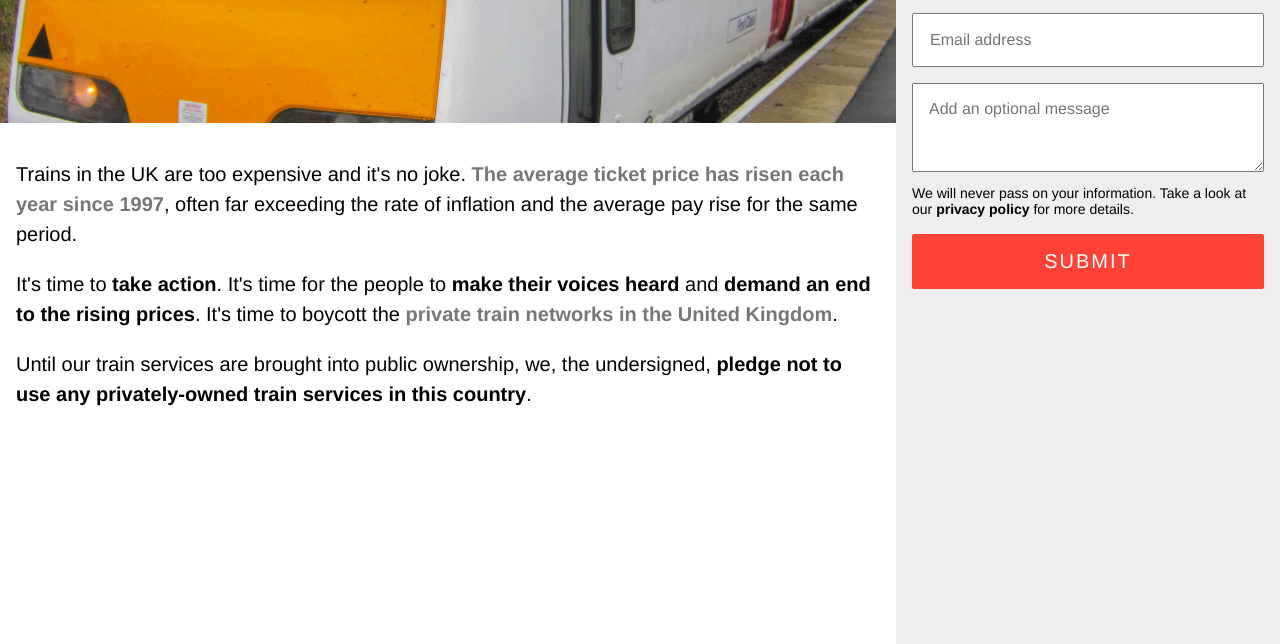
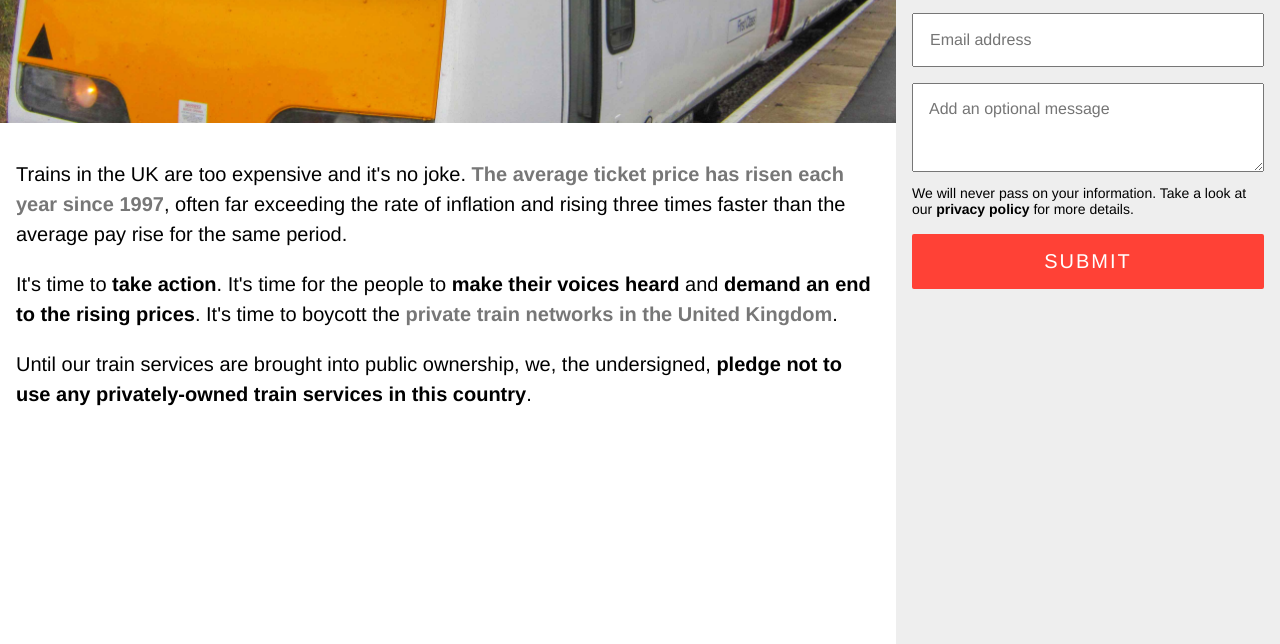
Before and after one commit to des-des/train-strike, a plain HTML site: page public/index.html in a window 1280 px wide. Shown: the part 156-800 px from the top of the page. Drawn offline with nearby package versions, Linux system fonts and the light colour scheme; no server answers.

Commit message:
Hard facts

```diff
--- a/public/index.html
+++ b/public/index.html
@@ -25,7 +25,7 @@
 
         <!-- Explanatory text -->
         <div class="fl f4 w-100 pa3 lh-copy bg-white">
-          <p>Trains in the UK are too expensive and it's no joke. <a class="gray b link shadow-hover hover-blue" title="Visit the BBC article on the rising train prices in the UK" href="http://www.bbc.co.uk/news/business-33968318" target="_blank">The average ticket price has risen each year since 1997</a>, often far exceeding the rate of inflation and the average pay rise for the same period.</p>
+          <p>Trains in the UK are too expensive and it's no joke. <a class="gray b link shadow-hover hover-blue" title="Visit the BBC article on the rising train prices in the UK" href="http://www.bbc.co.uk/news/business-33968318" target="_blank">The average ticket price has risen each year since 1997</a>, often far exceeding the rate of inflation and rising three times faster than the average pay rise for the same period.</p>
 
           <p>It's time to <span class="b">take action</span>. It's time for the people to <span class="b">make their voices heard</span> and <span class="b">demand an end to the rising prices</span>. It's time to boycott the <a class="gray b link shadow-hover hover-blue" title="Visit the Wikipedia list of private railway operators in the UK" href="https://en.wikipedia.org/wiki/List_of_companies_operating_trains_in_the_United_Kingdom" target="_blank">private train networks in the United Kingdom</a>.</p>
 
```
